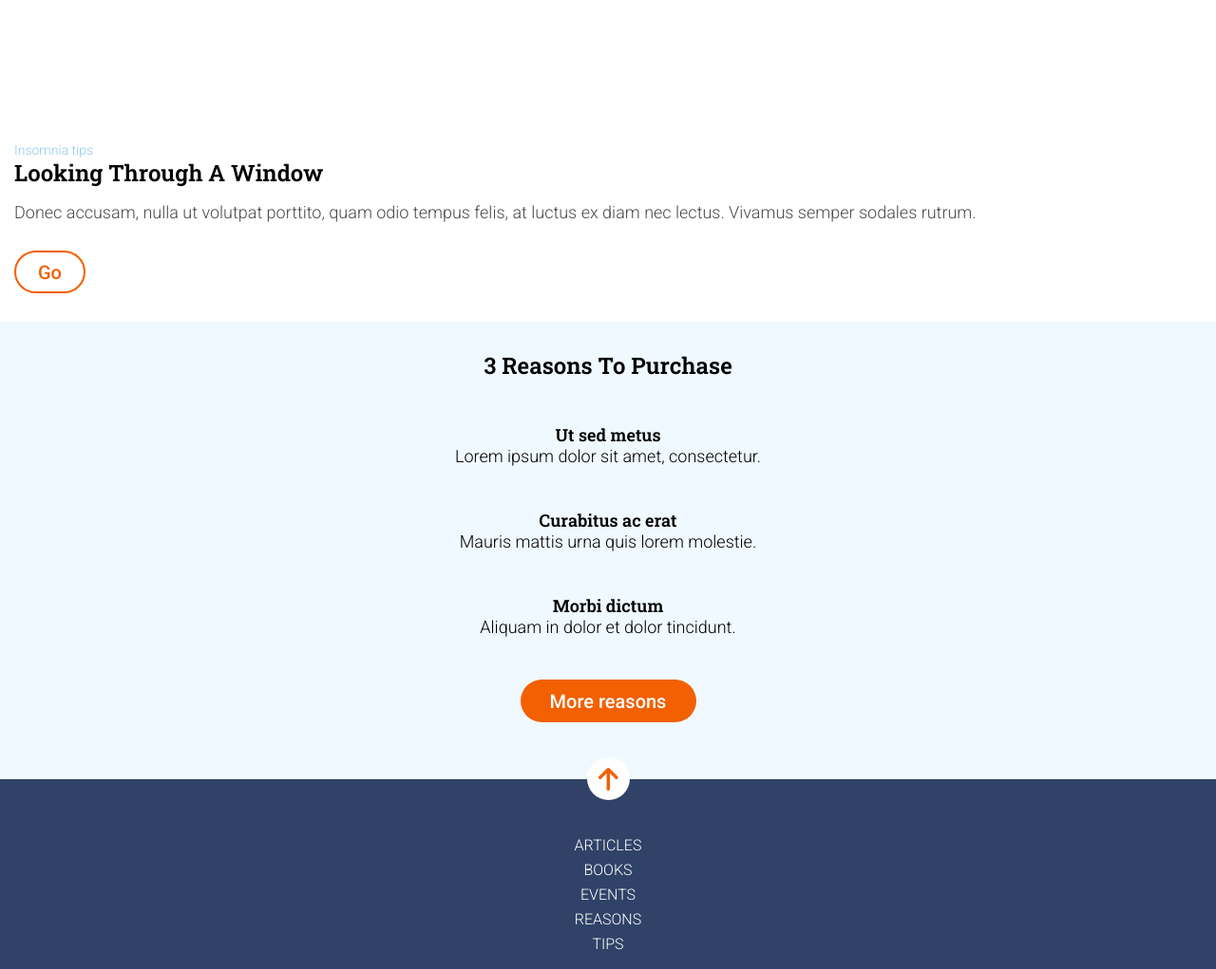
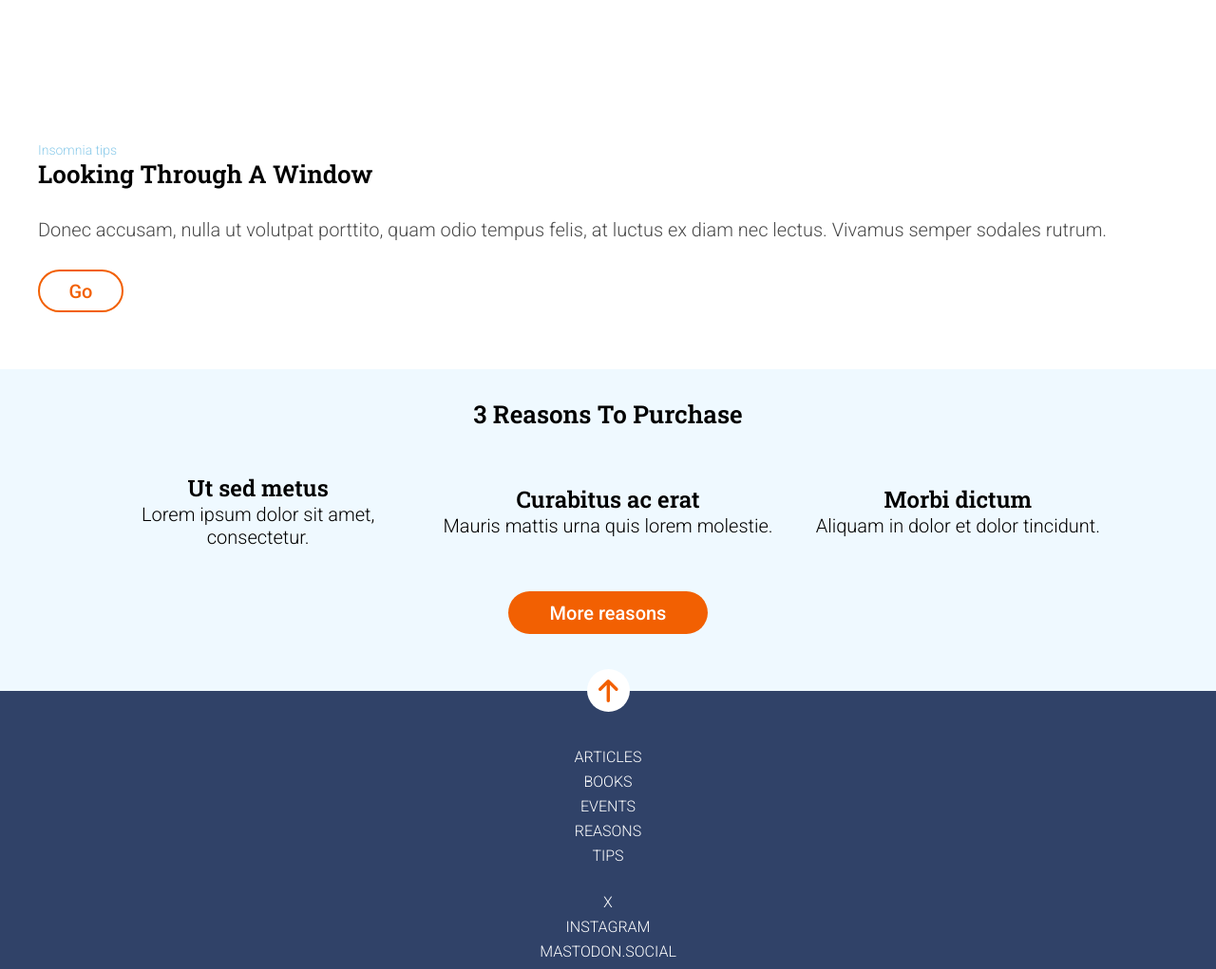
Before and after one commit to Adalab/modulo-1-evaluacion-final-iewaw, a website built with Vite: page src/index.html in a window 1280 px wide. Shown: the part 680-1701 px from the top of the page at 95% size. Built offline with nearby package versions, Linux system fonts and the light colour scheme; files whose address does not match are found by name.

Commit message:
adding tablet media queries to the main part

```diff
--- a/src/scss/layout/_header.scss
+++ b/src/scss/layout/_header.scss
@@ -69,12 +69,12 @@
         &__content {
 
             &__title {
-                font: 8rem $font-2;
+                font-size: 8rem;
                 margin: 0 4rem 2rem 4rem;
             }
 
             &__motto {
-                font: 300 1.6rem $font-main;
+                font-size: 1.6rem;
                 color: $background-1;
                 margin: 0 20rem 3rem 20rem;
             }
--- a/src/scss/layout/_page.scss
+++ b/src/scss/layout/_page.scss
@@ -94,3 +94,55 @@
         }
     }
 }
+
+@media all and (min-width: 768px) {
+
+    .main {
+
+        .section1 {
+            padding: 3rem 4rem 6rem 4rem;
+
+            &__window {
+                color: $fcolor1;
+                font-size: 2.6rem;
+            }
+
+            &__text {
+                font-size: 2rem;
+                margin-top: 3rem;
+            }
+
+            &__go {
+                width: 9rem;
+            }
+        }
+
+        .section2 {
+            padding: 3rem 4rem 6rem 4rem;
+
+            &__purchase {
+                font-size: 2.6rem;
+            }
+
+            &__grid {
+                grid-template-columns: 1fr 1fr 1fr;
+                gap: 1.5rem;
+            }
+
+            &__reasons {
+
+                &__reason {
+                    font-size: 2.4rem;
+                }
+
+                &__description {
+                    font-size: 2rem;
+                }
+            }
+
+            &__more {
+                width: 21rem;
+            }
+        }
+    }
+}
```
